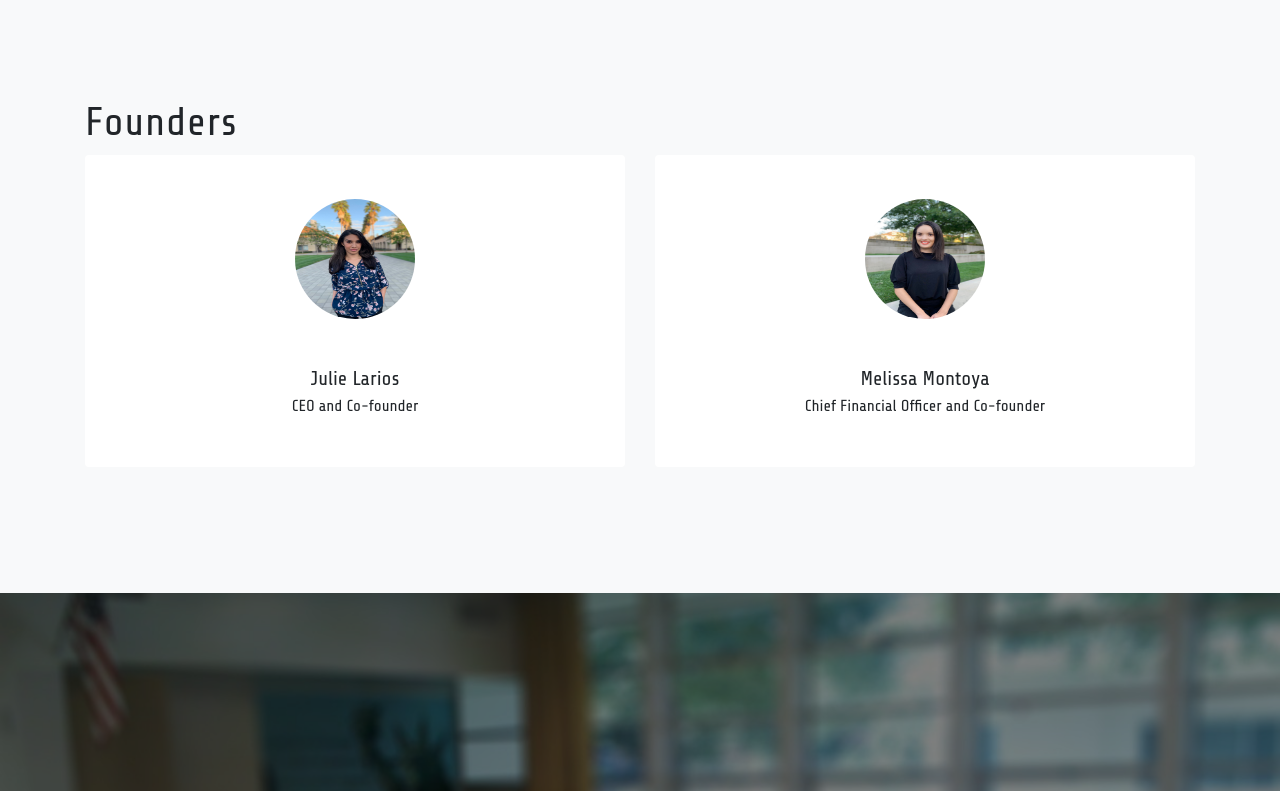
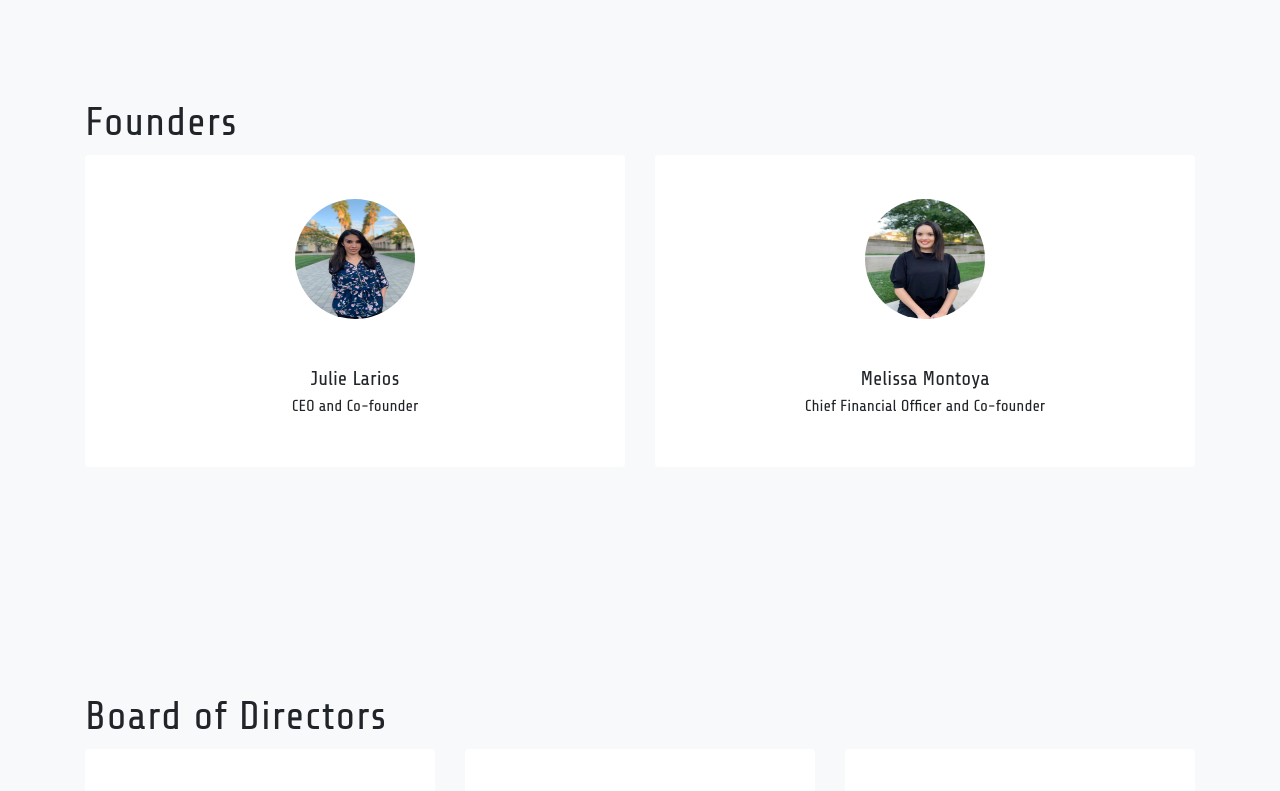
Before and after one commit to montoya332/helping-families, a React (Create React App) app: page / in a window 1280 px wide. Shown: the part 2000-2791 px from the top of the page. Built offline with nearby package versions, Linux system fonts and the light colour scheme; a web font is replaced by a local one.

Commit message:
board members

```diff
--- a/src/App.js
+++ b/src/App.js
@@ -8,7 +8,7 @@ import Team from './components/Team';
 import Classroom from './components/Classroom';
 import Contacts from './components/Contacts';
 import Footer from './components/Footer';
-import company, {teamInfo} from './data/companyInfo';
+import company, {teamInfo, boardMembers} from './data/companyInfo';
 import workshops from './data/workshops';
 
 function App() {
@@ -18,7 +18,7 @@ function App() {
       <Header company={company} />
       <Blog workshops={workshops} />
       <Vision company={company} />
-      <Team teamInfo={teamInfo} />
+      <Team teamInfo={teamInfo} boardMembers={boardMembers} />
       <Classroom />
       <Contacts company={company} />
       <Footer />
--- a/src/components/NavBar.js
+++ b/src/components/NavBar.js
@@ -16,11 +16,23 @@ const NavBar = (props) => {
                 aria-label="Toggle navigation">
           <span className="navbar-toggler-icon"></span>
         </button>
-
-        <div className="navbar-collapse collapse" id="navbarResponsive" >
+        <button
+          className="navbar-toggler collapsed"
+          type="button"
+          data-toggle="collapse"
+          data-target="#navbarsExample07XL"
+          aria-controls="navbarsExample07XL"
+          aria-expanded="false"
+          aria-label="Toggle navigation"
+        >
+          <span className="navbar-toggler-icon"></span>
+        </button>
+        <div className="navbar-collapse collapse" id="navbarResponsive">
           <ul className="navbar-nav ml-auto">
             <li className="nav-item active">
-              <a className="nav-link" href="#">Home <span className="sr-only">(current)</span></a>
+              <a className="nav-link" href="#">
+                Home <span className="sr-only">(current)</span>
+              </a>
             </li>
             <li className="nav-item">
               <a className="nav-link js-scroll-trigger" href="#contact">
@@ -28,13 +40,10 @@ const NavBar = (props) => {
               </a>
             </li>
           </ul>
-
         </div>
       </div>
-
     </Navbar>
   );
-
 };
 
 export default NavBar;
--- a/src/components/Team.js
+++ b/src/components/Team.js
@@ -3,6 +3,7 @@ import Card from 'react-bootstrap/Card';
 
 const Team = (props) => {
   return (
+    <>
       <section id="team" className="pb-5 bg-light page-section">
         <div className="container">
           <h5 className="section-title h1">Founders</h5>
@@ -50,6 +51,54 @@ const Team = (props) => {
           </div>
         </div>
       </section>
+      <section id="team" class="pb-5 bg-light page-section" id="team">
+        <div class="container">
+          <h5 class="section-title h1">Board of Directors</h5>
+          <div class="row">
+            {props.boardMembers.map((person, i) => {
+              return (
+                <div className="col-xs-12 col-sm-6 col-md-4 mb-5" key={i}>
+                  <div className="image-flip">
+                    <div className="mainflip">
+                      <div className="frontside">
+                        <Card body className="text-center">
+                          <br />
+                          <Card.Img className="img-fluid" src={person.imgUrl} alt="card image" />
+                          <br />
+                          <br />
+                          <br />
+                          <Card.Title>{person.fullName}</Card.Title>
+                          <Card.Subtitle>{person.title}</Card.Subtitle>
+                        </Card>
+                      </div>
+                      <div className="backside">
+                        <Card body className="text-center">
+                          <Card.Title>{person.fullName}</Card.Title>
+                          <Card.Subtitle>{person.bio}</Card.Subtitle>
+                          <br></br>
+                          <ul className="list-inline social-buttons">
+                            <li className="list-inline-item">
+                              <a href={`mailto:${person.email}`}>
+                                <i className="fas fa-envelope text-white"></i>
+                              </a>
+                            </li>
+                            <li className="list-inline-item">
+                              <a href={person.linkedIn}>
+                                <i className="fab fa-linkedin-in text-white"></i>
+                              </a>
+                            </li>
+                          </ul>
+                        </Card>
+                      </div>
+                    </div>
+                  </div>
+                </div>
+              );
+            })}
+          </div>
+        </div>
+      </section>
+    </>
   );
 };
 
--- a/src/data/companyInfo.js
+++ b/src/data/companyInfo.js
@@ -18,7 +18,36 @@ export const melissa = {
   linkedIn: 'https://www.linkedin.com/in/melissa-montoya-82574a116/'
 };
 
+export const robert = {
+  imgUrl: './img/avatar/robert-bugarin.jpeg',
+  fullName: 'Robert Bugarin',
+  title: 'Board Member',
+  bio:
+    'Roberto Bugarin is an Engineering Assistant professional working with a City in the Peninsula for a Public Works department. In his role, his attention to detail and an inbound of problem solving and critical thinking  platform helps citizens feel safe while attracting visitors. Previously, Roberto worked as a Program Coordinator for a Non-Profit startup. He focused his studies at California State University Sacramento with an emphasis in Civil Engineering.',
+  email: 'info@helpingfamiliesinsv.org',
+  linkedIn: 'https://www.linkedin.com/in/roberto-bugarin-b2803269/'
+};
+export const lorena = {
+  imgUrl: './img/avatar/lorena-torres.png',
+  fullName: 'Lorena Torres',
+  title: 'Board Member',
+  bio:
+    '                      Lorena is a registered nurse currently working in a community health clinic in E.P.A. She received her B.A in Nursing from CSUEB. She has always aspired to make a difference every day by helping others. She has experience working with underserved communities including minorities, homeless and low-income families.',
+  email: 'info@helpingfamiliesinsv.org',
+  linkedIn: 'https://www.linkedin.com/'
+};
+export const arturo = {
+  imgUrl: './img/avatar/arturo-montoya.jpg',
+  fullName: 'Arturo Montoya',
+  title: 'Board Member',
+  bio:
+    'Arturo Montoya is proud to be the first in his family to graduate from college with a B.S. in Computer Engineering from SJSU. Arturo originally comes from a background of working with underserved youth in the south bay and the peninsula. From his time at SJSU emerged with a passion for driving student success through efficiency and innovation.',
+  email: 'info@helpingfamiliesinsv.org',
+  linkedIn: 'https://www.linkedin.com/in/arturo-montoya-05b69976/'
+};
+
 export const teamInfo = [julie, melissa];
+export const boardMembers = [lorena, robert, arturo];
 
 export const company = {
   companyName: 'Helping Families in Silicon Valley',
--- a/src/index.js
+++ b/src/index.js
@@ -54,9 +54,8 @@ const location = window.location;
   window.$ = $;
   // Collapse Navbar
   var navbarCollapse = function () {
-    var mainNavElm = $('#mainNav')
-    if(!mainNavElm.length){
-
+    var mainNavElm = $('#mainNav');
+    if (!mainNavElm.length) {
     } else if (mainNavElm.offset().top > 200) {
       mainNavElm.addClass('navbar-shrink');
     } else {
```
Lines whose indentation alone changed are shown as unchanged.
